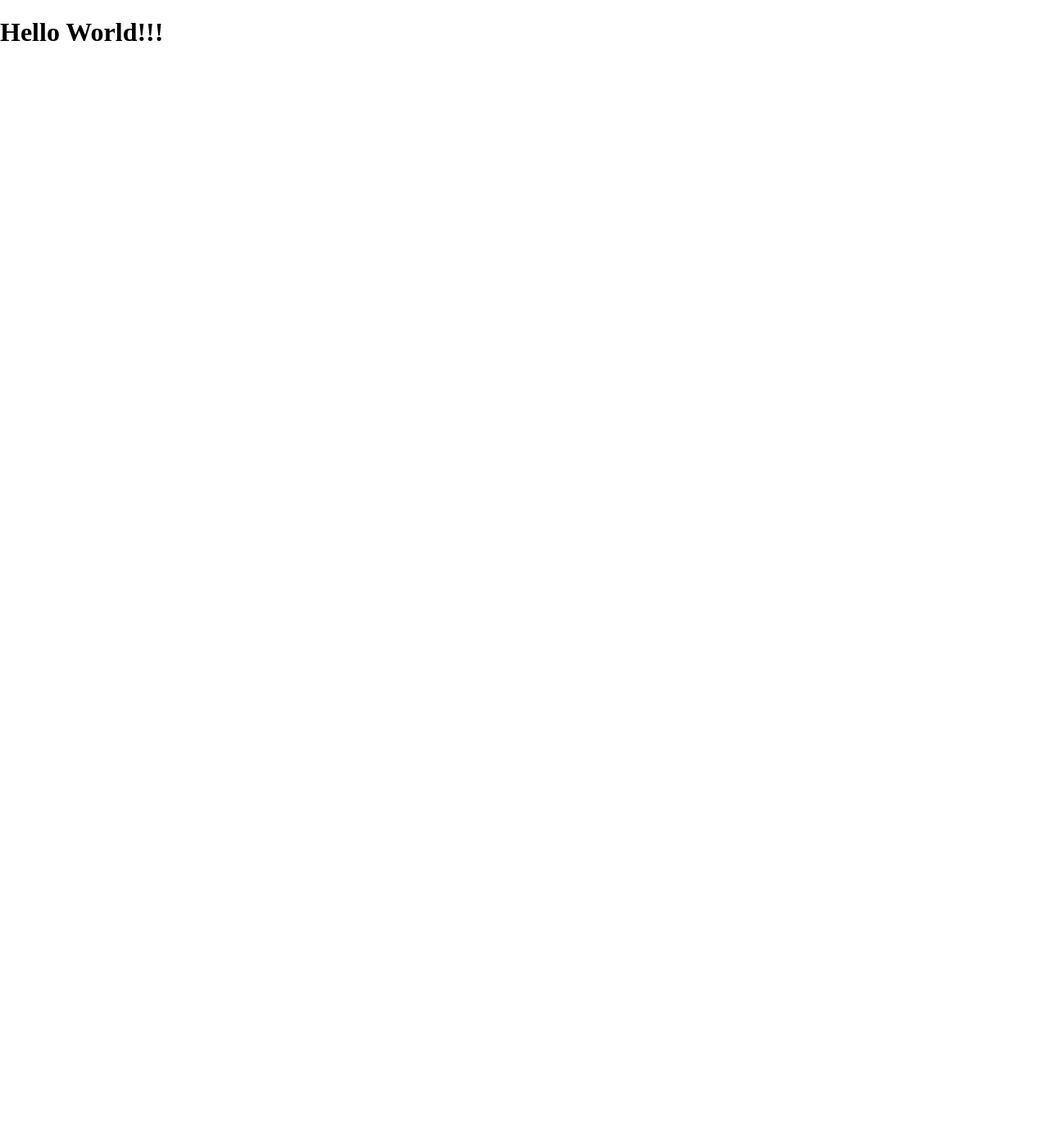
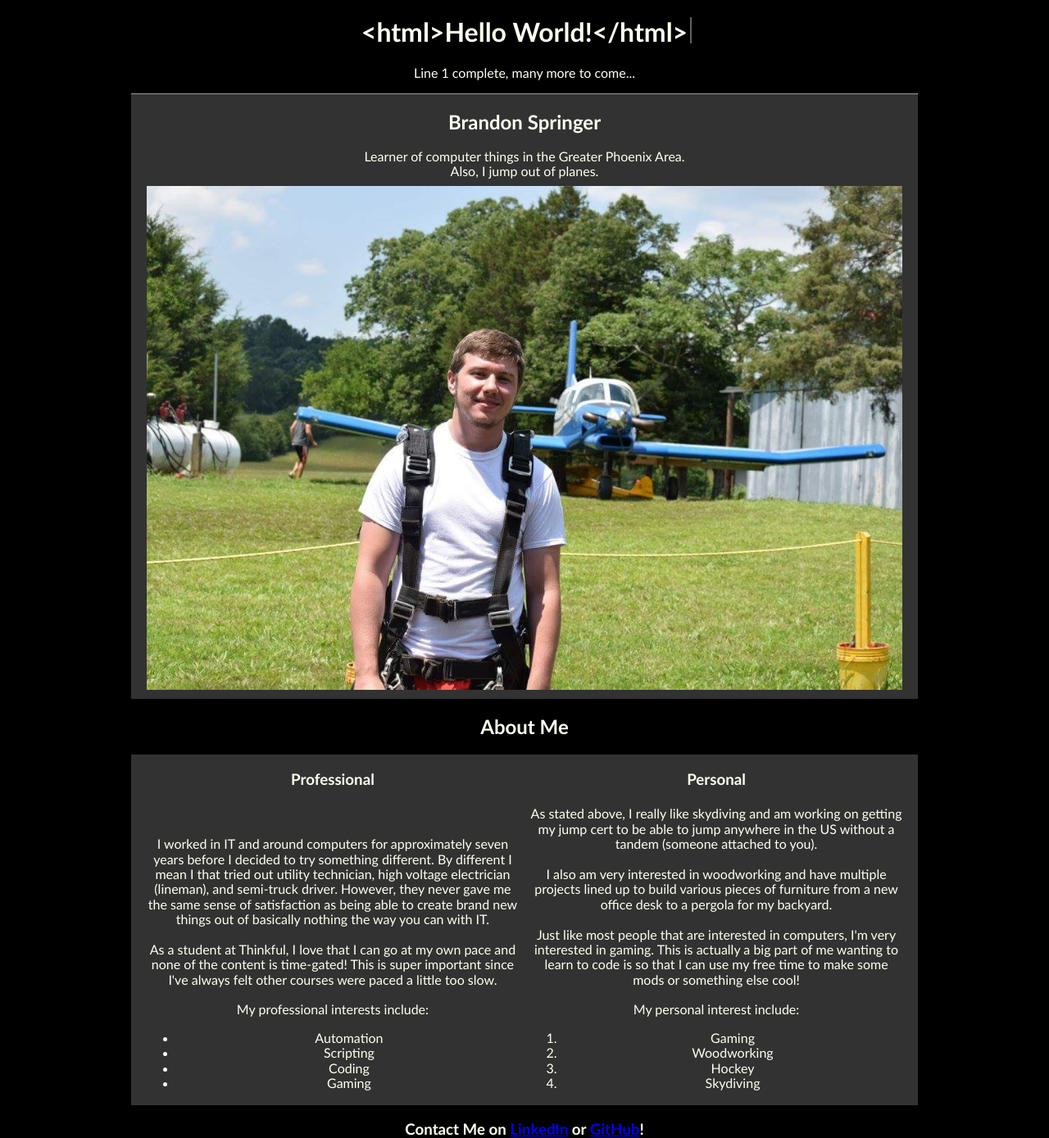
Before and after one commit to SpringerBrandon/firstwebscratch, a plain HTML site: page index.html in a window 1280 px wide. Shown: the whole page at 82% size. Before the commit the page ends 800 px from the top, so only its background shows below. Drawn offline with nearby package versions, Linux system fonts and the light colour scheme.

Commit message:
Add files via upload
Simple portfolio web page

```diff
--- a/index.html
+++ b/index.html
@@ -3,19 +3,111 @@
   <head>
     <meta charset="utf-8">
     <meta name="viewport" content="width=device-width">
-    <title>repl.it</title>
+    <title>Hello World</title>
     <link
-      href="https://cdnjs.cloudflare.com/ajax/libs/normalize/8.0.1/normalize.min.css"
-      rel="stylesheet"
-      type="text/css"
-    />
+		href="https://cdnjs.cloudflare.com/ajax/libs/normalize/8.0.1/normalize.min.css"
+		rel="stylesheet"
+		type="text/css"
+	/>
     <link href="style.css" rel="stylesheet" type="text/css" />
   </head>
   <body>
-	<h1>
-		Hello World!!!
-	</h1>
-
+  	<header>
+  	<!-- Funny header -->
+  		<div>
+			<h1 class="blink">
+				&lthtml&gtHello World!&lt/html&gt
+			</h1>
+			<br>
+				Line 1 complete, many more to come...
+		</div>
+		<hr>
+	</header>
+	<!-- actual header -->
+	<header>
+		<div class="bgstagger">
+			<h2>
+				Brandon Springer
+			</h2>
+				<p>Learner of computer things in the Greater Phoenix Area.
+				<br>
+				Also, I jump out of planes.
+				</p>
+				<img src="pics/skydive.jpg" alt="Me At Virginia Bucketlist Skydiving Center">
+		</div>
+  	</header>
+  	<main>
+  		<div>
+			<h2>
+				About Me
+			</h2>
+			<div class="bgstagger">
+				<article class="left">
+					<h3>
+						Professional
+					</h3>
+				</article>
+				<article class="right">
+					<h3>
+						Personal
+					</h3>
+				</article>
+			<!-- Professional about me section -->
+				<article class="left">
+					<p>
+						I worked in IT and around computers for approximately seven years before I decided to try something different. By different I mean I that tried out utility technician, high voltage electrician (lineman), and semi-truck driver.  However, they never gave me the same sense of satisfaction as being able to create brand new things out of basically nothing the way you can with IT.
+					</p>
+					<br>
+					<p>
+						As a student at Thinkful, I love that I can go at my own pace and none of the content is time-gated!  This is super important since I've always felt other courses were paced a little too slow.
+					</p>
+					<br>
+					<p>
+						My professional interests include:
+						<ul>
+							<li>Automation</li>
+							<li>Scripting</li>
+							<li>Coding</li>
+							<li>Gaming</li>
+						</ul>
+					</p>
+				</article>
+			<!-- Personal about me section-->
+				<article class="right">
+					<p>
+						As stated above, I really like skydiving and am working on getting my jump cert to be able to jump anywhere in the US without a tandem (someone attached to you).
+					</p>
+					<br>
+					<p>
+						I also am very interested in woodworking and have multiple projects lined up to build various pieces of furniture from a new office desk to a pergola for my backyard.
+					</p>
+					<br>
+					<p>
+						Just like most people that are interested in computers, I'm very interested in gaming.  This is actually a big part of me wanting to learn to code is so that I can use my free time to make some mods or something else cool!
+					</p>
+					<br>
+					<p>
+						My personal interest include:
+						<ol>
+							<li>Gaming</li>
+							<li>Woodworking</li>
+							<li>Hockey</li>
+							<li>Skydiving</li>
+						</ol>
+					</p>
+				</article>
+			</div>
+		</div>
+	</main>
+	<footer>
+	<!-- Contact me section -->
+		<h3>
+			Contact Me on
+			<a href="https://www.linkedin.com/in/brandon-springer-11433487/" target="_blank">LinkedIn</a>
+			or
+			<a href="https://github.com/SpringerBrandon" target="_blank">GitHub</a>!
+		</h3>
+	</footer>
     <script src="script.js"></script>
   </body>
 </html>
--- a/script.js
+++ b/script.js
@@ -1 +1 @@
-//
+// Sorry there isn't any js here :)
--- a/style.css
+++ b/style.css
@@ -1 +1,114 @@
-/* */
+* {
+  box-sizing: border-box;
+  color: ivory;
+  font-family: "american typewriter", calibri;
+}
+
+body {
+  background: black;
+  text-align: center;
+  margin: auto;
+  padding: 0;
+  height: 0;
+  width: 75vw;
+  min-width: 450px;
+}
+
+p {
+	margin:auto;
+}
+ /* hide the required hr break */
+hr {
+	margin-top: 1em;
+	margin-bottom: -.09em;
+}
+
+/* Make the image easier to look at */
+img {
+	width:72vw;
+	margin: .5em;
+	max-width: 1100px;
+}
+
+/*
+	content box
+*/
+
+.bgstagger {
+	background-color: rgb(50,50,50);
+	padding: .001em;
+}
+
+/*
+	double column about me section
+*/
+
+article.left, article.right {
+	display: inline-block;
+	width: 36vw;
+	margin: .1em;
+	padding: .001em;
+}
+
+article.right {
+	position: right;
+}
+
+article.left {
+	position: left;
+}
+
+/*
+	link stuffs
+*/
+
+a {
+	color:blue;
+}
+
+a:visited {
+	color:red;
+}
+
+a:hover {
+	color:green;
+}
+
+a:active {
+	color:purple;
+}
+
+/*
+	Everything below this makes the blinking cursor work
+*/
+
+h1.blink {
+	position: relative;
+	display: inline-block;
+}
+
+h1.blink::after {
+  content: "";
+  position: absolute;
+  right: -5px;
+  display: inline-block;
+  background-color: #606060;
+  width: 2px;
+  height: 1em;
+  -webkit-animation: blink 1s step-end infinite;
+  animation: blink 1s step-end infinite;
+}
+
+@-webkit-keyframes blink {
+  0% { opacity: 1.0; }
+  50% { opacity: 0.0; }
+  100% { opacity: 1.0; }
+}
+
+@keyframes blink {
+  0% { opacity: 1.0; }
+  50% { opacity: 0.0; }
+  100% { opacity: 1.0; }
+}
+
+/* Edwardian Script ITC
```
Also changed, not shown: pics/skydive.jpg (added).
